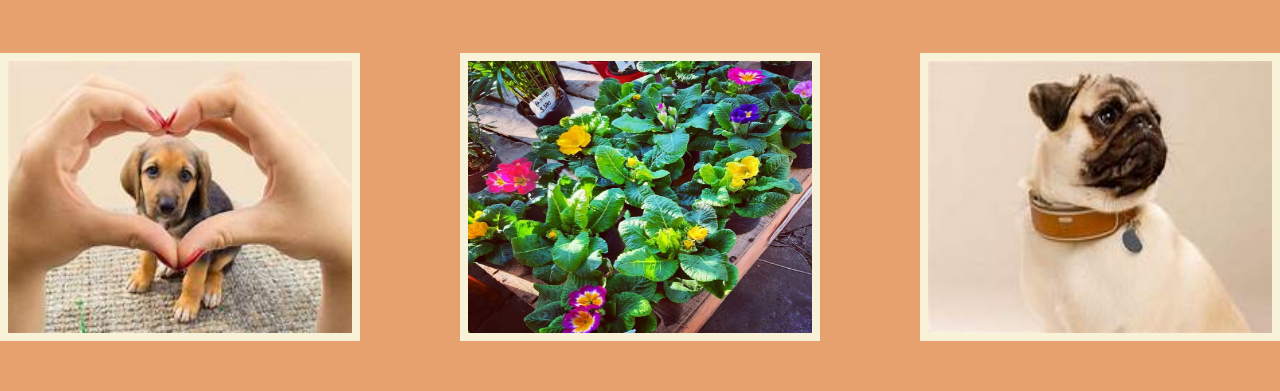
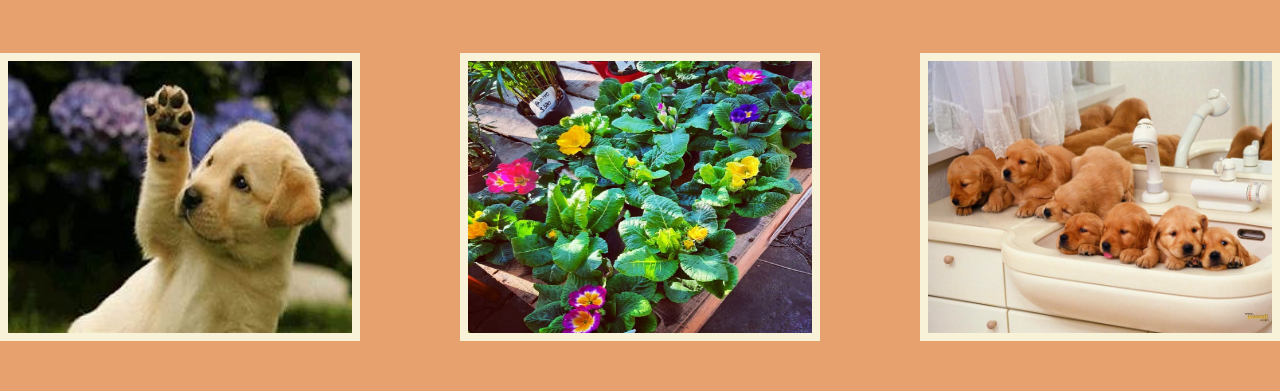
Before and after one commit to patomanganella/Aplicando-SASS, a website: page index.html in a window 1280 px wide. Shown: the part 173-564 px from the top of the page. Drawn offline with nearby package versions, Linux system fonts and the light colour scheme.

Commit message:
Modifico fotos home

```diff
--- a/index.html
+++ b/index.html
@@ -60,11 +60,11 @@
 <section class="pad-section">
     <div class="imagenes-galeria">
 
-        <img class="grid-galeria" src="./Fotos/Pet-Friendly.jpg" class="rounded float-start" alt="...">
+        <img class="grid-galeria" src="./Fotos/Perro home izquierda.jpg" class="rounded float-start" alt="Perro corazon home">
 
         <img class="grid-galeria" src="./Fotos/Vivero.jpg" class="rounded float-center" alt="..">
 
-        <img class="grid-galeria" src="/Fotos/perro-collar.jpg" class="rounded float-end" alt="...">
+        <img class="grid-galeria" src="/Fotos/Perro home derecha.jpg" class="rounded float-end" alt="Perro adorable home">
 
      </div>
 
```
Also changed, not shown: Fotos/Perro home derecha.jpg (added), Fotos/Perro home izquierda.jpg (added), 1 other file.
